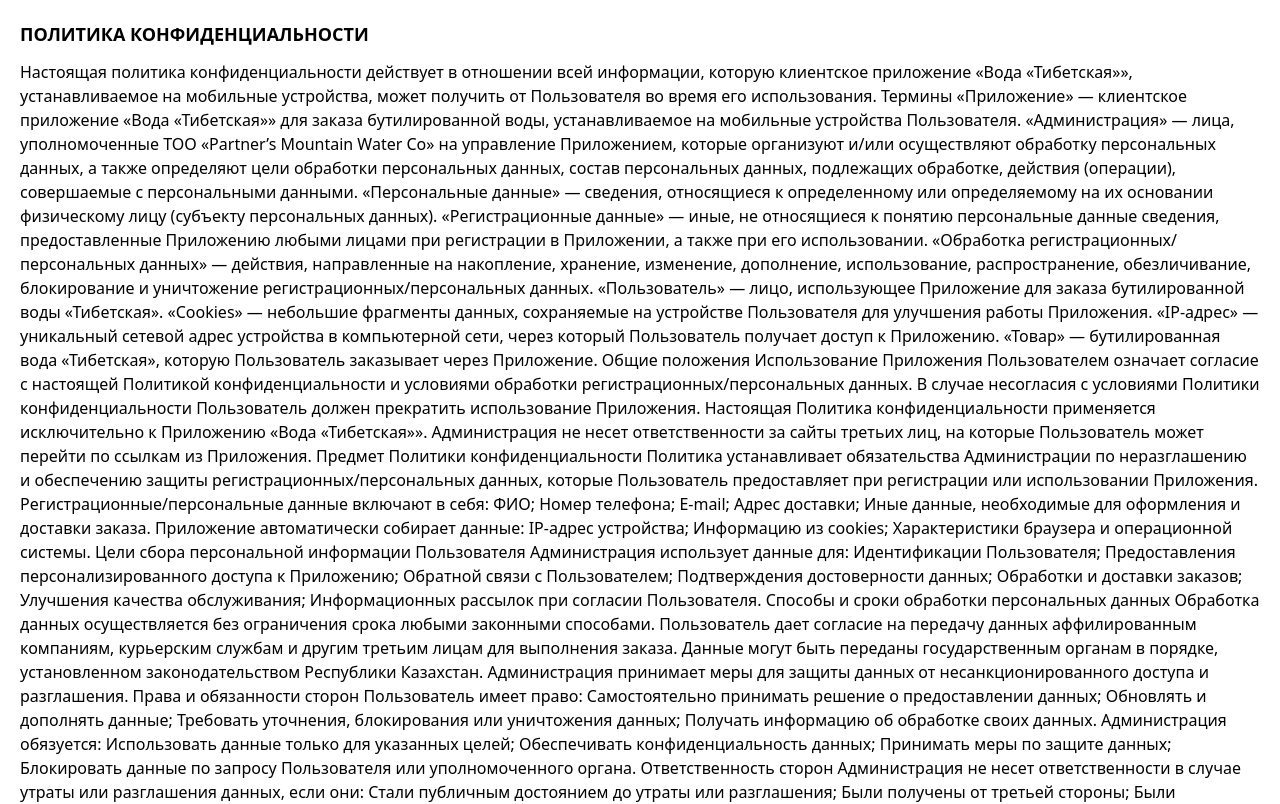
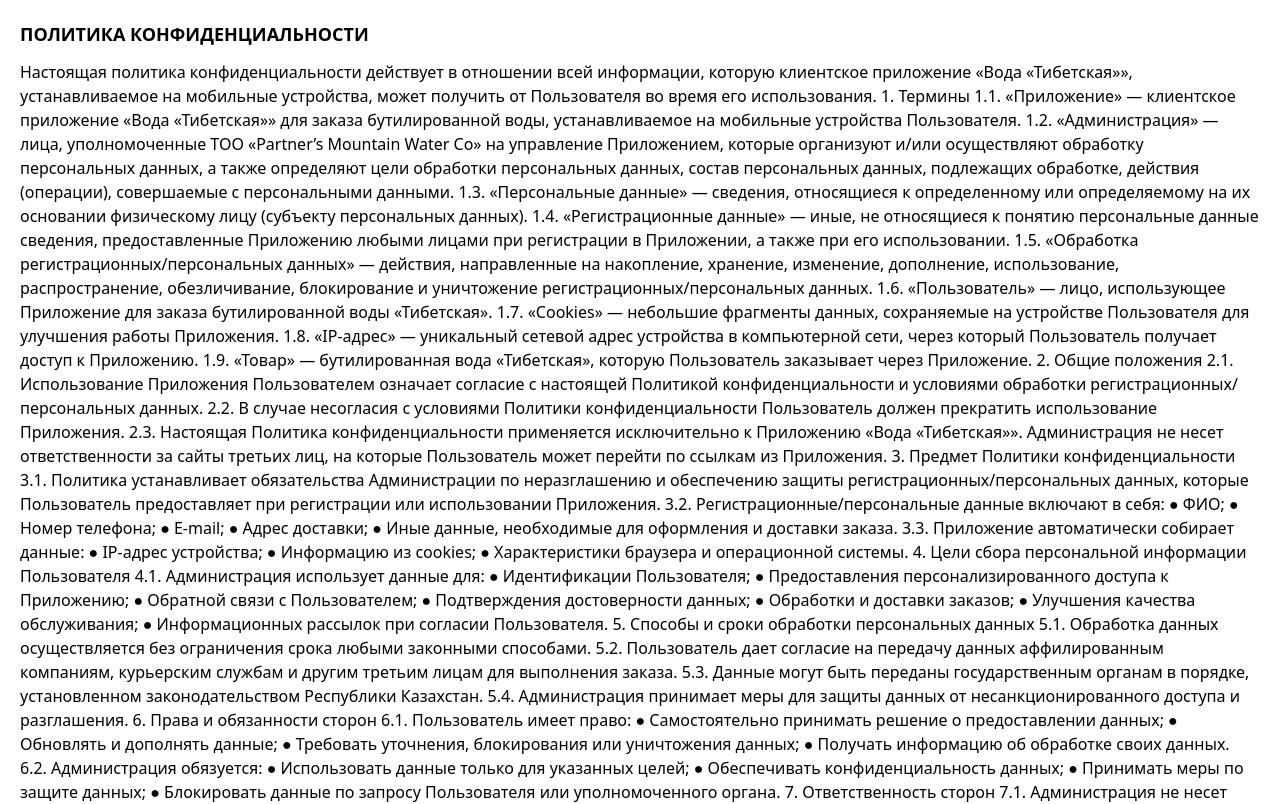
Before and after one commit to EdilKulzhabay/tibetskaya, a React (Create React App) app in the folder client/: page /privacyPolicy in a window 1280 px wide. Shown: the top 804 px of the page. Built offline with nearby package versions, Linux system fonts and the light colour scheme; no server answers.

Commit message:
31.10.2024 finish

```diff
--- a/client/src/Pages/PrivacyPolicy.js
+++ b/client/src/Pages/PrivacyPolicy.js
@@ -34,76 +34,104 @@ export default function PrivacyPolicy() {
 
     const footerRef = useRef(null);
 
+
     const privacyPolicy = `
-        Настоящая политика конфиденциальности действует в отношении всей информации, которую клиентское приложение «Вода «Тибетская»», устанавливаемое на мобильные устройства, может получить от Пользователя во время его использования.
-        Термины
-        «Приложение» — клиентское приложение «Вода «Тибетская»» для заказа бутилированной воды, устанавливаемое на мобильные устройства Пользователя.
-        «Администрация» — лица, уполномоченные ТОО «Partner’s Mountain Water Co» на управление Приложением, которые организуют и/или осуществляют обработку персональных данных, а также определяют цели обработки персональных данных, состав персональных данных, подлежащих обработке, действия (операции), совершаемые с персональными данными.
-        «Персональные данные» — сведения, относящиеся к определенному или определяемому на их основании физическому лицу (субъекту персональных данных).
-        «Регистрационные данные» — иные, не относящиеся к понятию персональные данные сведения, предоставленные Приложению любыми лицами при регистрации в Приложении, а также при его использовании.
-        «Обработка регистрационных/персональных данных» — действия, направленные на накопление, хранение, изменение, дополнение, использование, распространение, обезличивание, блокирование и уничтожение регистрационных/персональных данных.
-        «Пользователь» — лицо, использующее Приложение для заказа бутилированной воды «Тибетская».
-        «Cookies» — небольшие фрагменты данных, сохраняемые на устройстве Пользователя для улучшения работы Приложения.
-        «IP-адрес» — уникальный сетевой адрес устройства в компьютерной сети, через который Пользователь получает доступ к Приложению.
-        «Товар» — бутилированная вода «Тибетская», которую Пользователь заказывает через Приложение.
-        Общие положения
-        Использование Приложения Пользователем означает согласие с настоящей Политикой конфиденциальности и условиями обработки регистрационных/персональных данных.
-        В случае несогласия с условиями Политики конфиденциальности Пользователь должен прекратить использование Приложения.
-        Настоящая Политика конфиденциальности применяется исключительно к Приложению «Вода «Тибетская»». Администрация не несет ответственности за сайты третьих лиц, на которые Пользователь может перейти по ссылкам из Приложения.
-        Предмет Политики конфиденциальности
-        Политика устанавливает обязательства Администрации по неразглашению и обеспечению защиты регистрационных/персональных данных, которые Пользователь предоставляет при регистрации или использовании Приложения.
-        Регистрационные/персональные данные включают в себя:
-        ФИО;
-        Номер телефона;
-        E-mail;
-        Адрес доставки;
-        Иные данные, необходимые для оформления и доставки заказа.
-        Приложение автоматически собирает данные:
-        IP-адрес устройства;
-        Информацию из cookies;
-        Характеристики браузера и операционной системы.
-        Цели сбора персональной информации Пользователя
-        Администрация использует данные для:
-        Идентификации Пользователя;
-        Предоставления персонализированного доступа к Приложению;
-        Обратной связи с Пользователем;
-        Подтверждения достоверности данных;
-        Обработки и доставки заказов;
-        Улучшения качества обслуживания;
-        Информационных рассылок при согласии Пользователя.
-        Способы и сроки обработки персональных данных
-        Обработка данных осуществляется без ограничения срока любыми законными способами.
-        Пользователь дает согласие на передачу данных аффилированным компаниям, курьерским службам и другим третьим лицам для выполнения заказа.
-        Данные могут быть переданы государственным органам в порядке, установленном законодательством Республики Казахстан.
-        Администрация принимает меры для защиты данных от несанкционированного доступа и разглашения.
-        Права и обязанности сторон
-        Пользователь имеет право:
-        Самостоятельно принимать решение о предоставлении данных;
-        Обновлять и дополнять данные;
-        Требовать уточнения, блокирования или уничтожения данных;
-        Получать информацию об обработке своих данных.
-        Администрация обязуется:
-        Использовать данные только для указанных целей;
-        Обеспечивать конфиденциальность данных;
-        Принимать меры по защите данных;
-        Блокировать данные по запросу Пользователя или уполномоченного органа.
-        Ответственность сторон
-        Администрация не несет ответственности в случае утраты или разглашения данных, если они:
-        Стали публичным достоянием до утраты или разглашения;
-        Были получены от третьей стороны;
-        Были разглашены с согласия Пользователя.
-        Пользователь несет ответственность за соблюдение законодательства Республики Казахстан.
-        Администрация не несет ответственности за действия Пользователя, нарушающие права третьих лиц.
-        Разрешение споров
-        Перед обращением в суд необходимо предъявить письменную претензию.
-        Получатель претензии обязан в течение 30 дней сообщить о результатах ее рассмотрения.
-        Споры рассматриваются в судебных органах по месту нахождения ТОО «Partner’s Mountain Water Co».
-        К Политике применяется законодательство Республики Казахстан.
-        Дополнительные условия
-        Администрация вправе вносить изменения в Политику без согласия Пользователя.
-        Новая редакция Политики вступает в силу с момента ее размещения в Приложении.
-        Вопросы по Политике следует направлять по адресу: info@tibetskaya.kz.
-        Действующая Политика доступна в Приложении в разделе «Регистрация» и по адресу: https://tibetskaya.kz/privacePolicy.
+\nНастоящая политика конфиденциальности действует в отношении всей информации, которую клиентское приложение «Вода «Тибетская»», устанавливаемое на мобильные устройства, может получить от Пользователя во время его использования.
+\n1. Термины
+\n1.1. «Приложение» — клиентское приложение «Вода «Тибетская»» для заказа бутилированной воды, устанавливаемое на мобильные устройства Пользователя.
+\n1.2. «Администрация» — лица, уполномоченные ТОО «Partner’s Mountain Water Co» на управление Приложением, которые организуют и/или осуществляют обработку персональных данных, а также определяют цели обработки персональных данных, состав персональных данных, подлежащих обработке, действия (операции), совершаемые с персональными данными.
+\n1.3. «Персональные данные» — сведения, относящиеся к определенному или определяемому на их основании физическому лицу (субъекту персональных данных).
+\n1.4. «Регистрационные данные» — иные, не относящиеся к понятию персональные данные сведения, предоставленные Приложению любыми лицами при регистрации в Приложении, а также при его использовании.
+\n1.5. «Обработка регистрационных/персональных данных» — действия,
+направленные на накопление, хранение, изменение, дополнение,
+использование, распространение, обезличивание, блокирование и уничтожение
+регистрационных/персональных данных.
+\n1.6. «Пользователь» — лицо, использующее Приложение для заказа
+бутилированной воды «Тибетская».
+\n1.7. «Cookies» — небольшие фрагменты данных, сохраняемые на устройстве
+Пользователя для улучшения работы Приложения.
+\n1.8. «IP-адрес» — уникальный сетевой адрес устройства в компьютерной сети,
+через который Пользователь получает доступ к Приложению.
+\n1.9. «Товар» — бутилированная вода «Тибетская», которую Пользователь
+заказывает через Приложение.
+\n2. Общие положения
+\n2.1. Использование Приложения Пользователем означает согласие с настоящей
+Политикой конфиденциальности и условиями обработки
+регистрационных/персональных данных.
+\n2.2. В случае несогласия с условиями Политики конфиденциальности Пользователь
+должен прекратить использование Приложения.
+\n2.3. Настоящая Политика конфиденциальности применяется исключительно к
+Приложению «Вода «Тибетская»». Администрация не несет ответственности за
+сайты третьих лиц, на которые Пользователь может перейти по ссылкам из
+Приложения.
+\n3. Предмет Политики конфиденциальности
+\n3.1. Политика устанавливает обязательства Администрации по неразглашению и
+обеспечению защиты регистрационных/персональных данных, которые
+Пользователь предоставляет при регистрации или использовании Приложения.
+\n3.2. Регистрационные/персональные данные включают в себя:
+\n● ФИО;
+\n● Номер телефона;
+\n● E-mail;
+\n● Адрес доставки;
+\n● Иные данные, необходимые для оформления и доставки заказа.
+\n3.3. Приложение автоматически собирает данные:
+\n● IP-адрес устройства;
+\n● Информацию из cookies;
+\n● Характеристики браузера и операционной системы.
+\n4. Цели сбора персональной информации Пользователя
+\n4.1. Администрация использует данные для:
+\n● Идентификации Пользователя;
+\n● Предоставления персонализированного доступа к Приложению;
+\n● Обратной связи с Пользователем;
+\n● Подтверждения достоверности данных;
+\n● Обработки и доставки заказов;
+\n● Улучшения качества обслуживания;
+\n● Информационных рассылок при согласии Пользователя.
+\n5. Способы и сроки обработки персональных данных
+\n5.1. Обработка данных осуществляется без ограничения срока любыми законными
+способами.
+\n5.2. Пользователь дает согласие на передачу данных аффилированным компаниям,
+курьерским службам и другим третьим лицам для выполнения заказа.
+\n5.3. Данные могут быть переданы государственным органам в порядке,
+установленном законодательством Республики Казахстан.
+\n5.4. Администрация принимает меры для защиты данных от несанкционированного
+доступа и разглашения.
+\n6. Права и обязанности сторон
+\n6.1. Пользователь имеет право:
+\n● Самостоятельно принимать решение о предоставлении данных;
+\n● Обновлять и дополнять данные;
+\n● Требовать уточнения, блокирования или уничтожения данных;
+\n● Получать информацию об обработке своих данных.
+\n6.2. Администрация обязуется:
+\n● Использовать данные только для указанных целей;
+\n● Обеспечивать конфиденциальность данных;
+\n● Принимать меры по защите данных;
+\n● Блокировать данные по запросу Пользователя или уполномоченного органа.
+\n7. Ответственность сторон
+\n7.1. Администрация не несет ответственности в случае утраты или разглашения
+данных, если они:
+\n● Стали публичным достоянием до утраты или разглашения;
+\n● Были получены от третьей стороны;
+\n● Были разглашены с согласия Пользователя.
+\n7.2. Пользователь несет ответственность за соблюдение законодательства
+Республики Казахстан.
+\n7.3. Администрация не несет ответственности за действия Пользователя,
+нарушающие права третьих лиц.
+\n8. Разрешение споров
+\n8.1. Перед обращением в суд необходимо предъявить письменную претензию.
+\n8.2. Получатель претензии обязан в течение 30 дней сообщить о результатах ее
+рассмотрения.
+\n8.3. Споры рассматриваются в судебных органах по месту нахождения ТОО
+«Partner’s Mountain Water Co».
+\n8.4. К Политике применяется законодательство Республики Казахстан.
+\n9. Дополнительные условия
+\n9.1. Администрация вправе вносить изменения в Политику без согласия
+Пользователя.
+\n9.2. Новая редакция Политики вступает в силу с момента ее размещения в
+Приложении.
+\n9.3. Вопросы по Политике следует направлять по адресу: info@tibetskaya.kz.
+\n9.4. Действующая Политика доступна в Приложении в разделе «Регистрация» и по
+адресу: https://tibetskaya.kz/privacyPolicy
     `
 
     return (
```
Also changed, not shown: client/src/Pages/Agreement.js, 12 other files (tests, documents, lock files or other folders).
